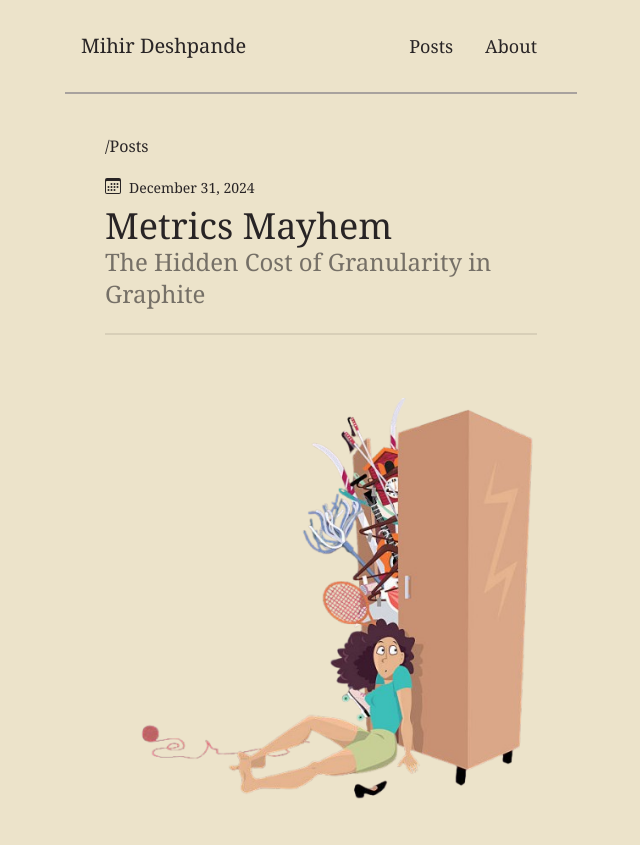
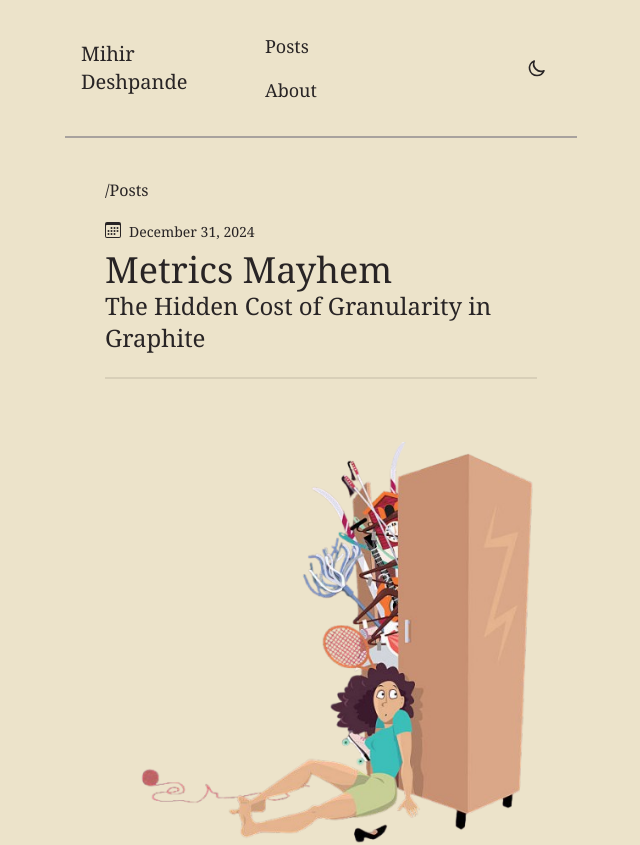
Before and after one commit to mihirrd/next-blog, a Next.js app: page /posts/metrics_mayhem in a window 1280 px wide. Shown: the top 845 px of the page, without its empty margins (319-959 px from the left). Built offline with nearby package versions, Linux system fonts and the light colour scheme.

Commit message:
Add dark mode theme toggle

```diff
--- a/app/components/NavBar.tsx
+++ b/app/components/NavBar.tsx
@@ -1,9 +1,10 @@
 'use client';
 import { useEffect, useRef, useState } from "react";
 import Link from 'next/link'
+import ThemeToggle from './ThemeToggle';
 
 const NavBar = () => {
-    const divRef = useRef(null);
+    const divRef = useRef<HTMLDivElement>(null);
     const [hideMenu, setHideMenu] = useState(true);
 
     const isListenerAttached = useRef(false);
@@ -13,9 +14,9 @@
         setHideMenu((prev) => !prev);
     };
 
-    const handleClickOutside = (event) => {
+    const handleClickOutside = (event: MouseEvent) => {
         // Check if click happened outside the div
-        if (divRef.current && !divRef.current.contains(event.target)) {
+        if (divRef.current && !divRef.current.contains(event.target as Node)) {
             setHideMenu(true);
 
             // Remove event listener as required operation is performed
@@ -37,7 +38,8 @@
     return (
         <div className="flex justify-center">
             <div className="navbar bg-base-100 p-4 font-serif border-b-2 border-b-stone-400 lg:w-2/5">
-                <div className="navbar-start">
+                {/* Left section with hamburger menu and title */}
+                <div className="navbar-start w-1/3">
                     <div className="dropdown" ref={divRef}>
                         <div
                             tabIndex={0}
@@ -62,18 +64,22 @@
                         >
                             <li onClick={toggleHideMenu}><Link href='/' className='text-lg'>Posts</Link></li>
                             <li onClick={toggleHideMenu}><Link href='/about' className='text-lg'>About</Link></li>
-
-
                         </ul>
                     </div>
                     <div className="text-xl">Mihir Deshpande</div>
                 </div>
-                <div className="navbar-end hidden md:flex">
+
+                {/* Middle section with navigation links (centered, desktop only) */}
+                <div className="navbar-center w-1/3 hidden md:flex justify-center">
                     <ul className="menu menu-horizontal">
                         <li><Link href='/' className='text-lg'>Posts</Link></li>
-                        <li><Link href='/about' className='text-lg'>
-                            About</Link></li>
+                        <li><Link href='/about' className='text-lg'>About</Link></li>
                     </ul>
+                </div>
+
+                {/* Right section with theme toggle */}
+                <div className="navbar-end w-1/3 flex justify-end">
+                    <ThemeToggle />
                 </div>
             </div>
         </div>
--- /dev/null
+++ b/app/components/ThemeToggle.tsx
@@ -0,0 +1,76 @@
+'use client';
+import { useEffect, useState, useCallback } from 'react';
+
+// Define theme constants
+const LIGHT_THEME = 'retro';
+const DARK_THEME = 'dark';
+
+const ThemeToggle = () => {
+  const [theme, setTheme] = useState('');
+
+  // Memoize the theme toggle function to prevent unnecessary re-renders
+  const toggleTheme = useCallback(() => {
+    if (theme === '') return;
+
+    // Toggle between light and dark themes
+    const newTheme = theme === LIGHT_THEME ? DARK_THEME : LIGHT_THEME;
+
+    // Apply theme change immediately to DOM for faster visual feedback
+    document.documentElement.setAttribute('data-theme', newTheme);
+
+    // Update state and localStorage after visual change
+    setTheme(newTheme);
+    try {
+      localStorage.setItem('theme', newTheme);
+    } catch (error) {
+      console.error('Error setting localStorage:', error);
+    }
+  }, [theme]);
+
+  // Initialize theme only once on component mount
+  useEffect(() => {
+    // This code only runs on the client
+    let savedTheme = LIGHT_THEME; // Default to light theme
+    try {
+      const storedTheme = localStorage.getItem('theme');
+      if (storedTheme) {
+        // Make sure the stored theme is one of our valid themes
+        savedTheme = [LIGHT_THEME, DARK_THEME].includes(storedTheme)
+          ? storedTheme
+          : LIGHT_THEME;
+      }
+    } catch (error) {
+      console.error('Error accessing localStorage:', error);
+    }
+
+    // Set theme in DOM first for immediate visual effect
+    document.documentElement.setAttribute('data-theme', savedTheme);
+    // Then update state
+    setTheme(savedTheme);
+  }, []);
+
+  // Don't render anything until we know we're on the client
+  if (theme === '') return null;
+
+  return (
+    <button
+      onClick={toggleTheme}
+      className="btn btn-ghost btn-circle flex items-center justify-center"
+      aria-label="Toggle theme"
+    >
+      {theme === LIGHT_THEME ? (
+        // Moon icon for dark mode
+        <svg xmlns="http://www.w3.org/2000/svg" className="h-5 w-5" fill="none" viewBox="0 0 24 24" stroke="currentColor">
+          <path strokeLinecap="round" strokeLinejoin="round" strokeWidth="2" d="M20.354 15.354A9 9 0 018.646 3.646 9.003 9.003 0 0012 21a9.003 9.003 0 008.354-5.646z" />
+        </svg>
+      ) : (
+        // Sun icon for light mode
+        <svg xmlns="http://www.w3.org/2000/svg" className="h-5 w-5" fill="none" viewBox="0 0 24 24" stroke="currentColor">
+          <path strokeLinecap="round" strokeLinejoin="round" strokeWidth="2" d="M12 3v1m0 16v1m9-9h-1M4 12H3m15.364 6.364l-.707-.707M6.343 6.343l-.707-.707m12.728 0l-.707.707M6.343 17.657l-.707.707M16 12a4 4 0 11-8 0 4 4 0 018 0z" />
+        </svg>
+      )}
+    </button>
+  );
+};
+
+export default ThemeToggle;
--- a/app/globals.css
+++ b/app/globals.css
@@ -6,3 +6,15 @@
   margin: 0;
   padding: 0;
 }
+
+/* Optimize theme transition - only apply to specific properties */
+html[data-theme] {
+  transition-property: color, background-color, border-color;
+  transition-duration: 0.15s;
+  transition-timing-function: ease;
+}
+
+/* Remove the global transition that might be causing performance issues */
+/* * {
+  transition: background-color 0.3s ease, color 0.3s ease;
+} */
--- a/app/layout.tsx
+++ b/app/layout.tsx
@@ -23,7 +23,24 @@
   children: React.ReactNode
 }) {
   return (
-    <html lang="en" data-theme="retro">
+    <html lang="en">
+      <head>
+        {/* Preload theme script for faster theme switching */}
+        <script
+          dangerouslySetInnerHTML={{
+            __html: `
+              (function() {
+                try {
+                  const theme = localStorage.getItem('theme') || 'retro';
+                  document.documentElement.setAttribute('data-theme', theme);
+                } catch (e) {
+                  document.documentElement.setAttribute('data-theme', 'retro');
+                }
+              })();
+            `,
+          }}
+        />
+      </head>
       <body className={inter.className}>
         <NavBar />
         {children}
--- a/app/posts/[slug]/page.tsx
+++ b/app/posts/[slug]/page.tsx
@@ -68,7 +68,7 @@
                         {formatDate}
                         </div>
                     <div className='lg:text-4xl text-2xl font-serif'>{post.title}</div>
-                    <div className='lg:text-2xl text-xl font-serif text-stone-600 text-opacity-80 font-thin'>{post.subtitle}</div>
+                    <div className='lg:text-2xl text-xl font-serif font-thin'>{post.subtitle}</div>
                     <Divider />
                     <article className='prose prose-h4:font-thin prose-h3:font-thin prose-code:font-thin prose-code:text-sm md:prose-xl text-justify'>
                         <Markdown>{post.content}</Markdown>
--- a/tailwind.config.ts
+++ b/tailwind.config.ts
@@ -20,7 +20,7 @@
     require('@tailwindcss/typography'),
     require('@tailwindcss/typography')],
   daisyui: {
-    themes: ["dim", "cupcake", "retro"],
+    themes: ["dark", "dim", "cupcake", "retro"],
   }
 }
 export default config
```
Also changed, not shown: app/about/page.tsx (+0 -5 lines), 2 other files (tests, documents, lock files or other folders).
